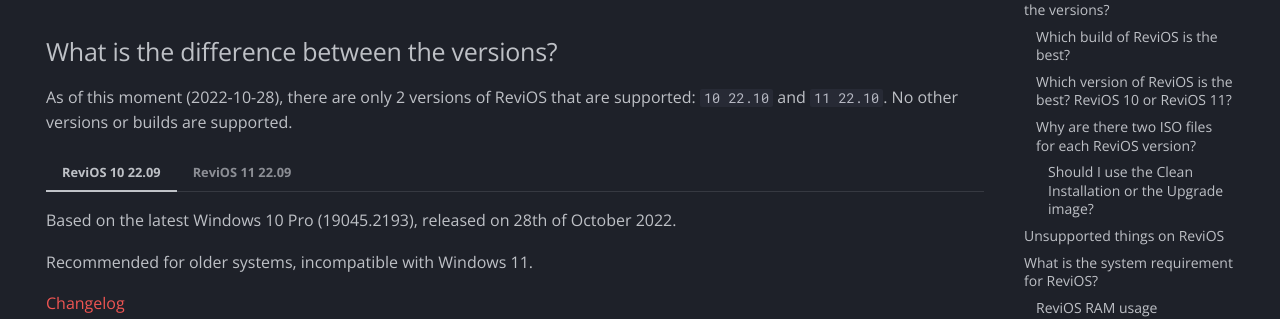
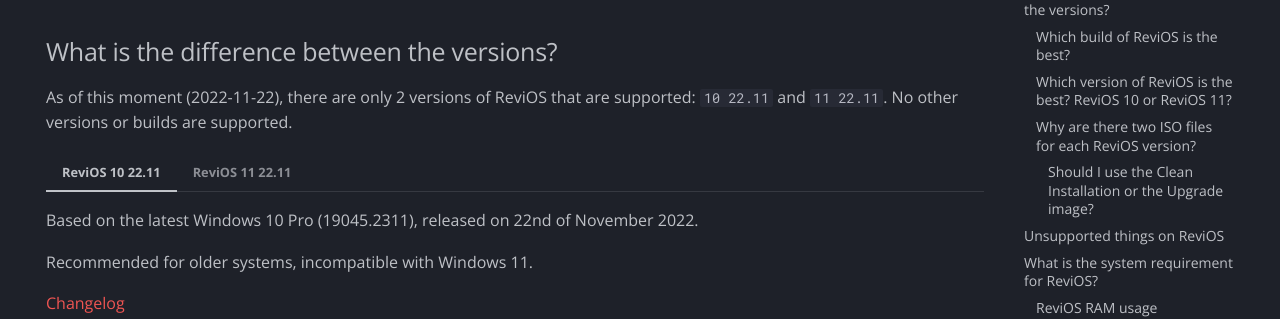
Before and after one commit to dkovacs24/ReviOS_faq, an MkDocs documentation site: the page built from docs/related.md, in a window 1280 px wide and 900 px high. Shown: the part 194-513 px from the top of the window. Built offline with MkDocs 1.6.1 and Material for MkDocs 9.7.7, drawn with Linux system fonts in a browser that asks for light colours; some of the changed text lies outside the part shown.

Commit message:
new version 22.11

```diff
--- a/docs/related.md
+++ b/docs/related.md
@@ -18,11 +18,11 @@
 
 ## What is the difference between the versions? {.to-scrape}
 
-As of this moment (2022-10-28), there are only 2 versions of ReviOS that are supported: `10 22.10` and `11 22.10`. No other versions or builds are supported.
+As of this moment (2022-11-22), there are only 2 versions of ReviOS that are supported: `10 22.11` and `11 22.11`. No other versions or builds are supported.
 
-=== "ReviOS 10 22.09"
+=== "ReviOS 10 22.11"
 
-    Based on the latest Windows 10 Pro (19045.2193), released on 28th of October 2022.
+    Based on the latest Windows 10 Pro (19045.2311), released on 22nd of November 2022.
 
     Recommended for older systems, incompatible with Windows 11.
 
@@ -30,12 +30,12 @@
 
     [Download](https://www.revi.cc/revios/download#h.vxvav5mpn4w){target=_blank}
 
-    Alternative download links on the official [Discord](https://discord.gg/962y4pU){target=_blank} server's [download channel](https://discord.com/channels/619835916139364383/658369065110339640/1035973166897577984){target=_blank}.
+    Alternative download links on the official [Discord](https://discord.gg/962y4pU){target=_blank} server's [download channel](https://discord.com/channels/619835916139364383/658369065110339640/){target=_blank}.
 
 
-=== "ReviOS 11 22.09"
+=== "ReviOS 11 22.11"
 
-    Based on the latest Windows 11 Pro (22621.755), released on 28th of October 2022.
+    Based on the latest Windows 11 Pro (22621.898), released on 22nd of November 2022.
 
     Recommended for newer systems with more recent hardware.
 
@@ -43,7 +43,7 @@
 
     [Download](https://www.revi.cc/revios/download#h.kwa7bvvnrtc9){target=_blank}
 
-    Alternative download links on the official [Discord](https://discord.gg/962y4pU){target=_blank} server's [download channel](https://discord.com/channels/619835916139364383/658369065110339640/1035973166897577984){target=_blank}.
+    Alternative download links on the official [Discord](https://discord.gg/962y4pU){target=_blank} server's [download channel](https://discord.com/channels/619835916139364383/658369065110339640/){target=_blank}.
 
 
 **For FACEIT we always recommend to use the latest builds of ReviOS.** [Details below](#is-revios-faceit-compatible-which-build-do-i-need-for-faceit).
@@ -125,9 +125,9 @@
 
 Since ReviOS is Windows, yes it is compatible.
 
-As of this moment (2022-10-28), the recommended builds of ReviOS are `10 22.10` and `11 22.10`.
+As of this moment (2022-10-28), the recommended builds of ReviOS are `10 22.11` and `11 22.11`.
 
-The `22.08` and `22.09` builds are probably still compatible with FACEIT, but not for long. Keep in mind, we do not support and recommend those builds anymore.
+The `22.09` and `22.10` builds are probably still compatible with FACEIT, but not for long. Keep in mind, we do not support and recommend those builds anymore.
 
 If you are using one of the recommended builds, and still cannot use FACEIT, probably another updates were released by Microsoft, which is required by FACEIT. A new build of ReviOS probably will be released too, soon.
 
@@ -188,15 +188,12 @@
 
 If you cannot find the Revision Tool inside the Documents folder, or you just want to download it, you can do it here:
 
-[:fontawesome-solid-download: Download Revision-Tool_2209.zip](files/Revision-Tool_2209.zip){ .md-button .md-button--primary }
-
-> MD5 checksum: `5be1e62cdddcd1b425ba27a8e4891e78`
-
+[:fontawesome-solid-download: Download Revision Tool](https://github.com/MeetRevision/revision-tool/releases/latest){.md-button .md-button--primary target=_blank}
 
 !!! warning "Revision Tool on older builds of ReviOS"
-    This Revision Tool is from `22.09`. Some of the functions of this version of Revision Tool might not work on every build of ReviOS.
+    The requirement for this Revision Tool is at least `22.11`, or newer. Some of the functions of this version of Revision Tool might not work on every build of ReviOS.
 
-    Not exhaustive list of functions that will not work:
+    **Not exhaustive list of functions that will not work:**
 
     - Windows Defender before `11 21.12` and `10 22.01`
     - Superfetch before `22.05`
```
